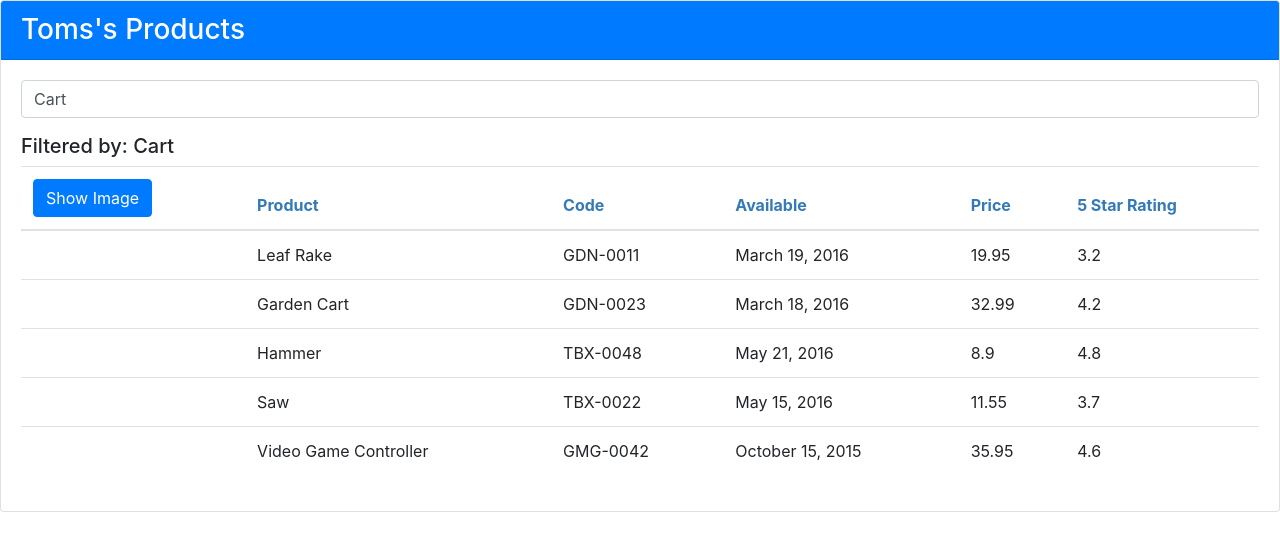
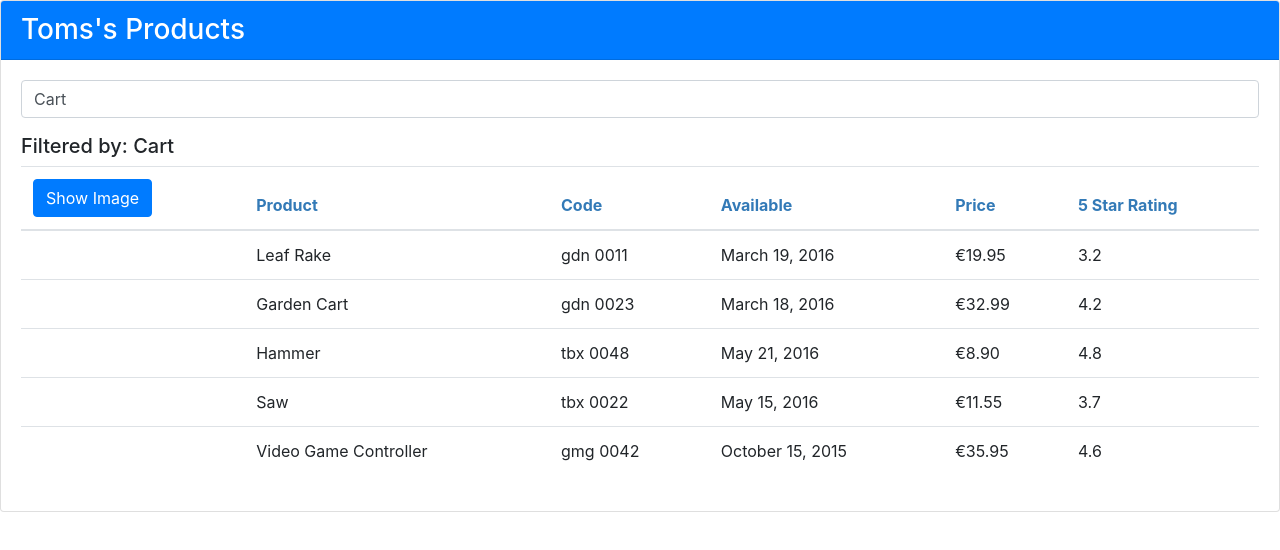
Before and after one commit to S00167749/Web3TomsProducts, an Angular app: page / in a window 1280 px wide. Shown: the top 550 px of the page. Built offline with nearby package versions, Linux system fonts and the light colour scheme.

Commit message:
got far as building a custom pipe

```diff
--- a/src/app/app.module.ts
+++ b/src/app/app.module.ts
@@ -5,11 +5,13 @@ import { HttpModule } from '@angular/http'
 
 import { AppComponent } from './app.component';
 import { ProductListComponent } from './product-list/product-list.component';
+import { ConvertToSpaces } from './convert-to-spaces.pipe';
 
 @NgModule({
   declarations: [
     AppComponent,
-    ProductListComponent
+    ProductListComponent,
+    ConvertToSpaces
   ],
   imports: [
     BrowserModule,
--- /dev/null
+++ b/src/app/convert-to-spaces.pipe.ts
@@ -0,0 +1,11 @@
+import { Pipe, PipeTransform } from '@angular/core';
+
+@Pipe({
+    name : 'convertToSpaces'
+})
+
+export class ConvertToSpaces implements PipeTransform{
+    transform(value: string, character: string) : string{
+        return value.replace(character,' ');
+    }
+}
--- a/src/app/product-list/product-list.component.html
+++ b/src/app/product-list/product-list.component.html
@@ -27,12 +27,12 @@
                 <tbody>
                     <tr *ngFor='let product of products'>
                         <td><img *ngIf='showImage'
-                            [src]='product.imageUrl' [title]='product.productName' [style.width.px]='imgageWidth'
+                            [src]='product.imageUrl' [title]='product.productName | uppercase' [style.width.px]='imgageWidth'
                             [style.margin.px]='imageMargin'></td>
                         <td>{{ product.productName }}</td>
-                        <td>{{ product.productCode }}</td>
+                        <td>{{ product.productCode | convertToSpaces:'-' | lowercase}}</td>
                         <td>{{ product.releaseDate }}</td>
-                        <td>{{ product.price }}</td>
+                        <td>{{ product.price | currency: 'EUR':true:'1.2-2' }}</td>
                         <td>{{ product.starRating }}</td>
                     </tr>
                 </tbody>
```
